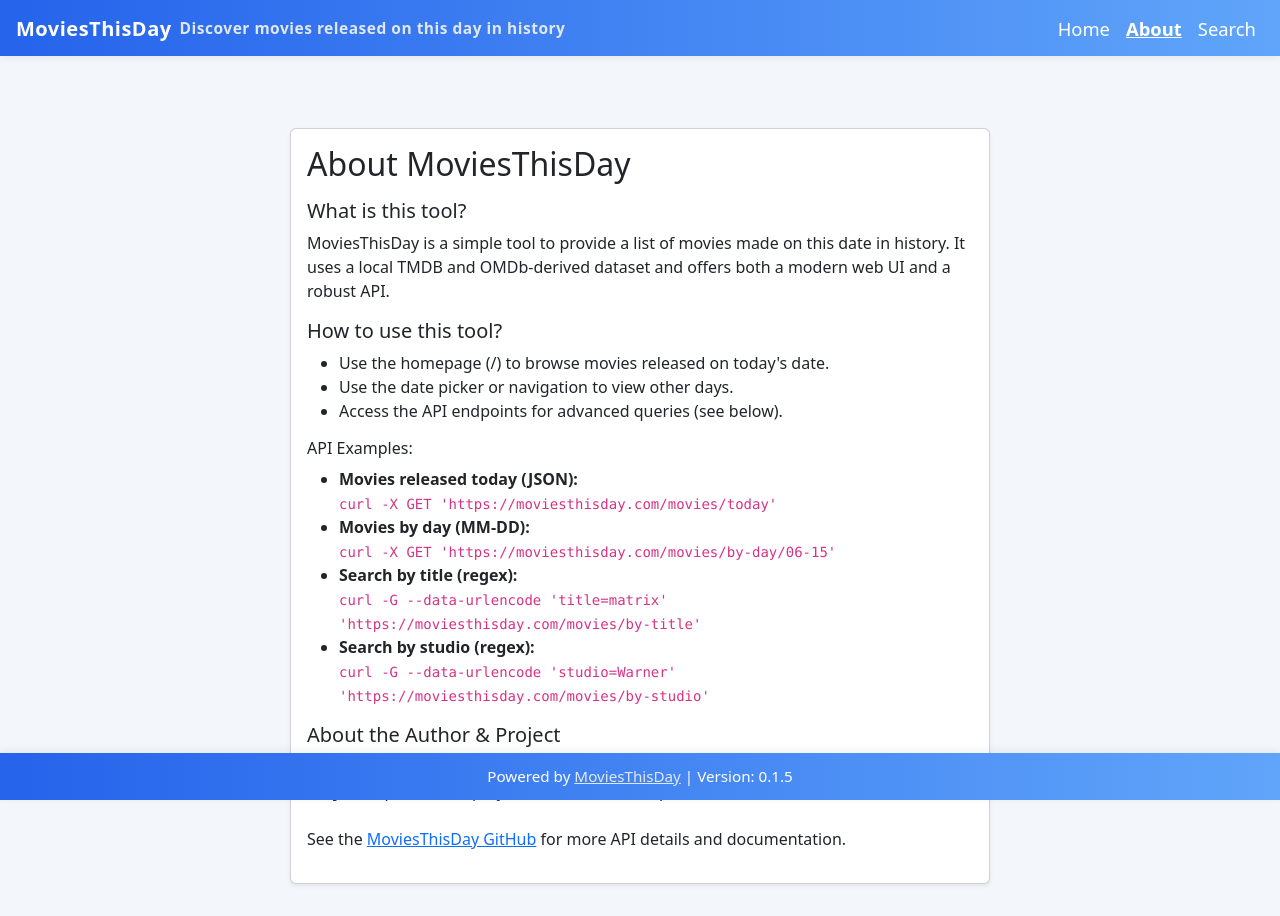
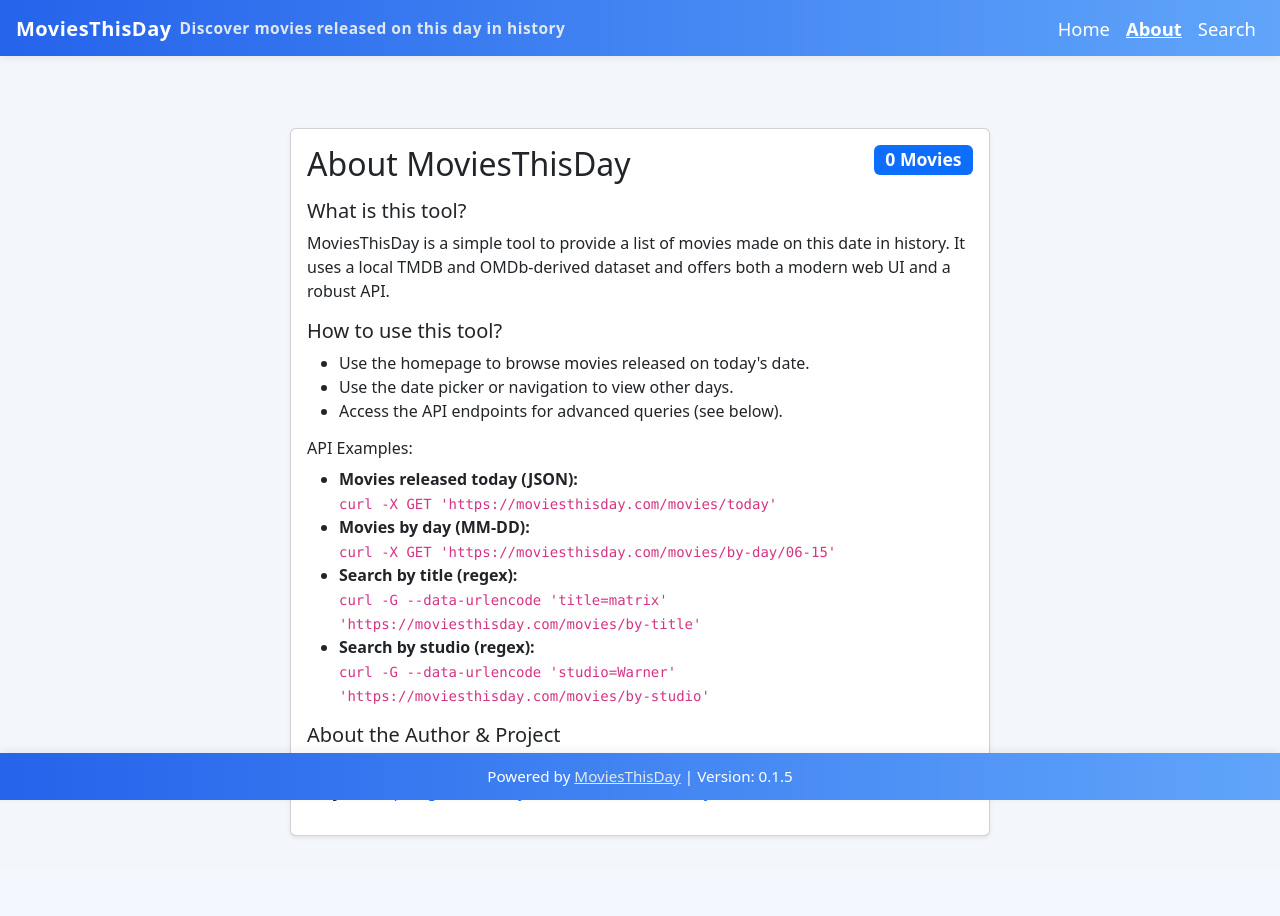
Before and after one commit to jasonacox/MoviesThisDay, a FastAPI app: page /about in a window 1280 px wide. After the commit the page ends 838 px from the top, so only its background shows below. Run offline with FastAPI, Linux system fonts and the light colour scheme; parts of the project's set-up code (start-up, migrations or seed data) failed here and were passed over.

Commit message:
Update UI for date picker and about page

```diff
--- a/app.py
+++ b/app.py
@@ -37,16 +37,6 @@ AGE_LIMIT = 100  # Only show movies released within this many years
 
 app = FastAPI()
 
-# Log header with version information at startup
-print(f"""
-=====================================================
-  MoviesThisDay v{VERSION}
-  Author: Jason A. Cox
-  Project: https://github.com/jasonacox/MoviesToday
-  Start Time: {datetime.now().strftime('%Y-%m-%d %H:%M:%S')}
-=====================================================
-""")
-
 # Set up Jinja2 templates
 TEMPLATES_DIR = os.path.join(os.path.dirname(__file__), 'templates')
 templates = Jinja2Templates(directory=TEMPLATES_DIR)
@@ -74,6 +64,25 @@ with open(PKL_PATH, 'rb') as pklfile:
     db = pickle.load(pklfile)
     movies_by_day_metadata = db.get('metadata', {})
     movies_by_day_index = db.get('index', {})
+
+# Build a global imdb_id → movie dictionary for O(1) lookup
+imdb_id_to_movie = {}
+for movies in movies_by_day_index.values():
+    for m in movies:
+        imdb_id = m.get('imdb_id')
+        if imdb_id:
+            imdb_id_to_movie[imdb_id] = m
+
+# Log header with version information and movie count at startup
+print(f"""
+=====================================================
+  MoviesThisDay v{VERSION}
+  Author: Jason A. Cox
+  Project: https://github.com/jasonacox/MoviesToday
+  Start Time: {datetime.now().strftime('%Y-%m-%d %H:%M:%S')}
+  Loaded {len(imdb_id_to_movie):,} movies into the database.
+=====================================================
+""")
 
 # Load environment variables
 CORRECTIONS_FILE = os.environ.get('CORRECTIONS_FILE', os.path.join(os.path.dirname(__file__), 'corrections.jsonl'))
@@ -309,10 +318,9 @@ async def movie_by_imdb(imdb_id: str):
     Returns:
         JSONResponse: Movie dict if found, else error message.
     """
-    for movies in movies_by_day_index.values():
-        for m in movies:
-            if m.get('imdb_id') == imdb_id:
-                return JSONResponse(content=m)
+    movie = imdb_id_to_movie.get(imdb_id)
+    if movie:
+        return JSONResponse(content=movie)
     return JSONResponse(content={"error": "Movie not found"}, status_code=404)
 
 @app.get("/movies/by-title")
@@ -467,7 +475,8 @@ async def about(request: Request):
     return templates.TemplateResponse(request, "about.html", {
         "request": request,
         "current_year": datetime.now().year,
-        "version": VERSION
+        "version": VERSION,
+        "movie_count": len(imdb_id_to_movie)
     })
 
 @app.get("/version")
@@ -489,14 +498,7 @@ async def details_movie(request: Request, imdb_id: str):
     Returns:
         HTMLResponse: Rendered movie details page or 404 if not found.
     """
-    movie = None
-    for movies in movies_by_day_index.values():
-        for m in movies:
-            if m.get('imdb_id') == imdb_id:
-                movie = m
-                break
-        if movie:
-            break
+    movie = imdb_id_to_movie.get(imdb_id)
     if not movie:
         return HTMLResponse(content="<h2>Movie not found</h2>", status_code=404)
     return templates.TemplateResponse(request, "details.html", {
@@ -551,8 +553,7 @@ async def movie_json(imdb_id: str):
     Returns:
         JSONResponse: All movie details if found, else 404 error.
     """
-    for movies in movies_by_day_index.values():
-        for m in movies:
-            if m.get('imdb_id') == imdb_id:
-                return JSONResponse(content=m)
+    movie = imdb_id_to_movie.get(imdb_id)
+    if movie:
+        return JSONResponse(content=movie)
     return JSONResponse(content={"error": "Movie not found"}, status_code=404)
--- a/templates/about.html
+++ b/templates/about.html
@@ -69,13 +69,14 @@
   </div>
   <div class="container mt-5 pt-5">
     <div class="card shadow-sm">
-      <div class="card-body">
+      <div class="card-body position-relative">
+        <span class="badge bg-primary position-absolute top-0 end-0 m-3" style="font-size:1.1rem;">{{ "{:,}".format(movie_count) }} Movies</span>
         <h2 class="card-title mb-3">About MoviesThisDay</h2>
         <h5>What is this tool?</h5>
         <p>MoviesThisDay is a simple tool to provide a list of movies made on this date in history. It uses a local TMDB and OMDb-derived dataset and offers both a modern web UI and a robust API.</p>
         <h5>How to use this tool?</h5>
         <ul>
-          <li>Use the homepage (/) to browse movies released on today's date.</li>
+          <li>Use the homepage to browse movies released on today's date.</li>
           <li>Use the date picker or navigation to view other days.</li>
           <li>Access the API endpoints for advanced queries (see below).</li>
         </ul>
@@ -88,9 +89,7 @@
         </ul>
         <h5>About the Author & Project</h5>
         <p><b>Author:</b> Jason A. Cox<br>
-        <b>Project:</b> Open source project for movie data exploration.<br>
-        <br>
-        See the <a href="https://github.com/jasonacox/MoviesThisDay" target="_blank">MoviesThisDay GitHub</a> for more API details and documentation.</p>
+        <b>Project: </b><a href="https://github.com/jasonacox/MoviesThisDay" target="_blank">https://github.com/jasonacox/MoviesThisDay</a></p>
       </div>
     </div>
   </div>
--- a/templates/index.html
+++ b/templates/index.html
@@ -397,7 +397,7 @@
                 </div>
                 <div class="date-nav mt-4" style="width:100%; max-width:240px;">
                     <label for="dateInput" class="form-label">Jump to Date</label>
-                    <input type="date" id="dateInput" class="form-control mb-2" max="{{ max_date }}">
+                    <input type="date" id="dateInput" class="form-control mb-2" onchange="goToDate()">
                     <div class="d-flex gap-2 mb-2">
                         <button class="btn btn-outline-secondary flex-fill w-50" type="button" onclick="changeDay(-1)">&lt; Day</button>
                         <button class="btn btn-outline-secondary flex-fill w-50" type="button" onclick="changeDay(1)">Day &gt;</button>
```
Also changed, not shown: RELEASE.md (+1 -0 lines).
